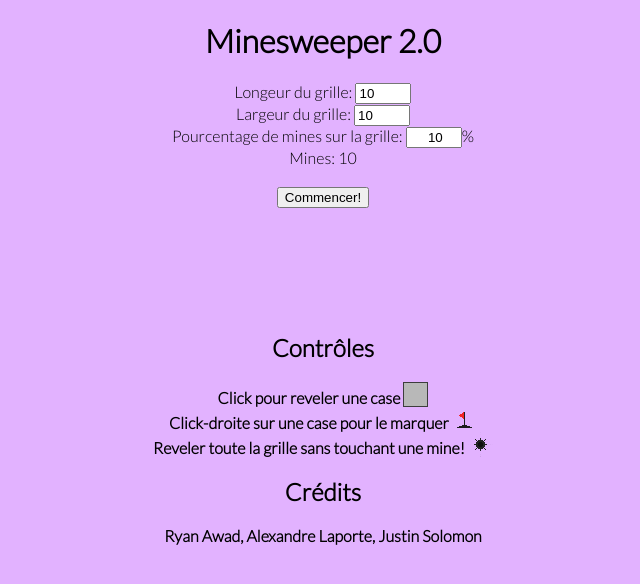
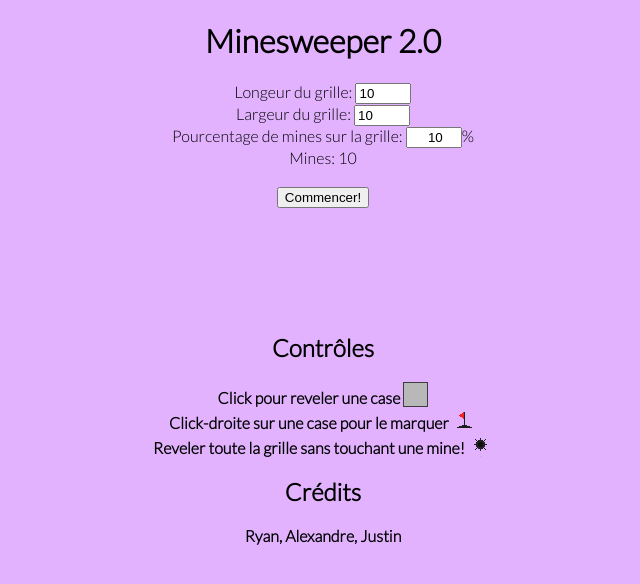
Before and after one commit to JmpsWork/JmpsWork.github.io, a plain HTML site: page minesweeper.html in a window 1280 px wide. Shown: the whole page, without its empty margins (317-957 px from the left). Drawn offline with Linux system fonts and the light colour scheme.

Commit message:
Simplified Credits

```diff
--- a/minesweeper.html
+++ b/minesweeper.html
@@ -48,7 +48,7 @@
     <div>
       <h2>Crédits</h2>
       <p><strong>
-      Ryan Awad, Alexandre Laporte, Justin Solomon
+      Ryan, Alexandre, Justin
       </strong></p>
     </div>
 
```
